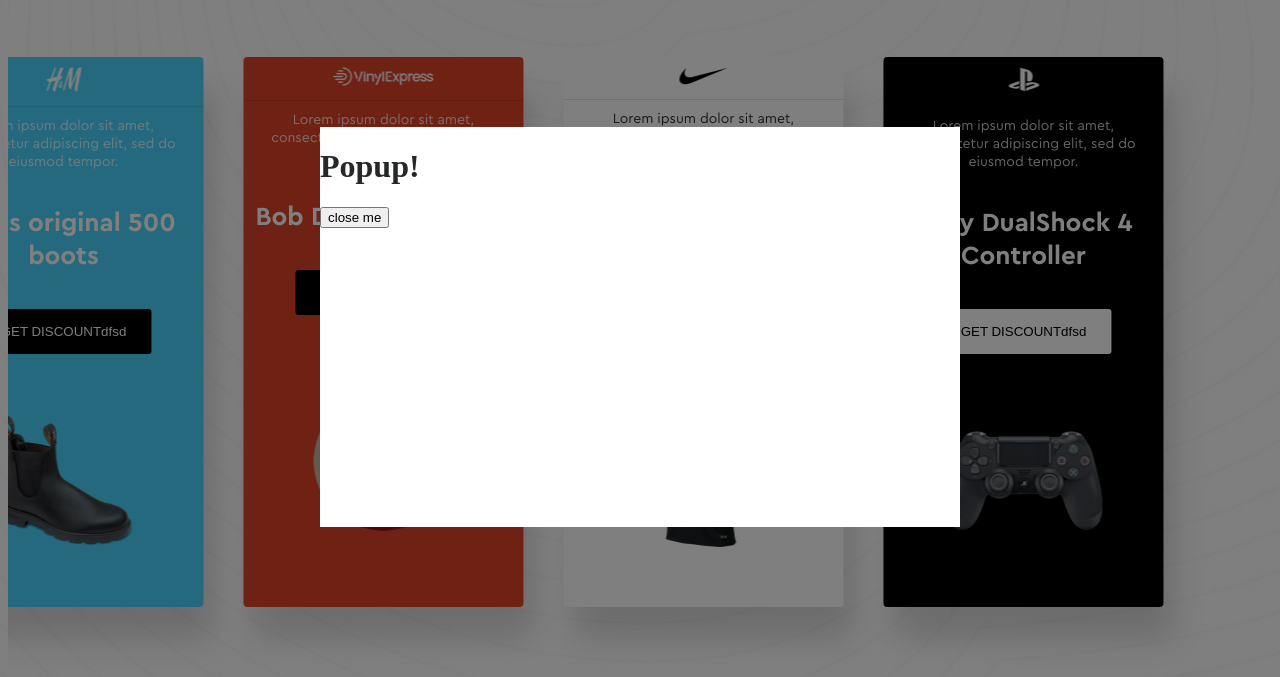
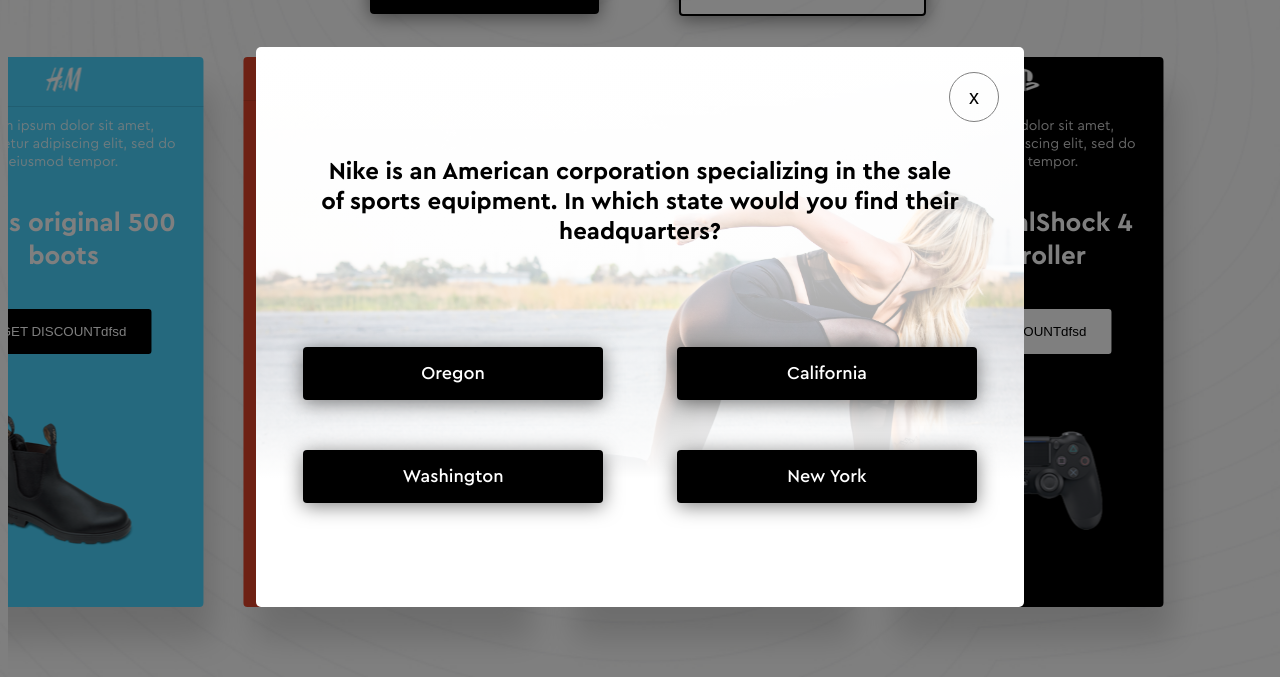
Before and after one commit to YSturkenboom/Arqade, a React app: page / in a window 1280 px wide. Both pictures are taken after a click on the element 99 px from the left and 413 px from the top of the page. Shown: the part 81-758 px from the top of the page. Built offline with nearby package versions, Linux system fonts and the light colour scheme; some packages are replaced by stand-ins of ours.

Commit message:
popup styling

```diff
--- a/app/components/Popup/index.js
+++ b/app/components/Popup/index.js
@@ -19,14 +19,21 @@
       return (
         <div className="popup">
           <div className="popup_inner">
-            <h1>Popup!</h1>
+            <h4>Nike is an American corporation specializing in the sale of sports equipment. In which state would you find their headquarters?</h4>
             {content}
             <button
               type="button"
+              className="closeButton"
               onClick={() => this.setState({ visible: false })}
             >
-              close me
+              x
             </button>
+            <div className="btnContainer">
+              <button className="answerButton">Oregon</button>
+              <button className="answerButton">California</button>
+              <button className="answerButton">Washington</button>
+              <button className="answerButton">New York</button>
+            </div>
           </div>
         </div>
       );
--- a/app/components/Popup/styles.scss
+++ b/app/components/Popup/styles.scss
@@ -11,10 +11,71 @@
 }
 .popup_inner {
   position: absolute;
-  left: 25%;
-  right: 25%;
-  top: 25%;
-  bottom: 25%;
+  left: 20%;
+  right: 20%;
+  top: 15%;
+  bottom: 15%;
   margin: auto;
   background: white;
+  padding: 10px;
+  border-radius: 5px;
+  background-image: linear-gradient(to bottom, rgba(255,255,255,1) 0%,rgba(255,255,255,0.66) 50%,rgba(255,255,255,1) 77%,rgba(255,255,255,1) 99%,rgba(255,255,255,1) 100%), url('../../assets/images/nike_bg.jpg');
+  background-size: cover;
+  background-position: center;
+
 }
+.btnContainer {
+  display: flex;
+  flex-wrap: wrap;
+  justify-content: space-around;
+}
+.closeButton {
+  position: absolute;
+  top: 25px;
+  right: 25px;
+  background: transparent;
+  border-radius: 50px;
+  width: 50px;
+  height: 50px;
+  border: 1px solid gray;
+  font-size: 20px;
+}
+h4 {
+  text-align: center;
+  margin: 50px;
+  font-family: Cera-Bold, sans-serif;
+  font-size: 24px;
+  color: #000;
+  letter-spacing: 0;
+  margin-bottom: 150px;
+  margin-top: 100px;
+}
+
+.answerButton {
+  align-self: center;
+  -webkit-animation: slide-top 0.75s cubic-bezier(0.25, 0.46, 0.45, 0.94) both;
+  animation: slide-top 0.75s cubic-bezier(0.25, 0.46, 0.45, 0.94) both;
+  flex-grow: 0;
+  flex-basis: 40%;
+  flex-shrink: 0;
+  margin-top: 50px;
+  padding: 15px 40px;
+  font-family: Cera-Medium, sans-serif;
+  font-size: 18px;
+  cursor: pointer;
+  box-shadow: 0 3px 19px 0 rgba(0, 0, 0, 0.5);
+  transition: background 0.3s, border 0.3s, color 0.3s, box-shadow 0.3s,
+    transform 0.3s, -webkit-box-shadow 0.3s, -webkit-transform 0.3s;
+  border-radius: 4px;
+  background: black;
+  color: white !important;
+  transition: 0.5s all;
+  border: none;
+
+  &:hover {
+    background: transparent;
+    color: black !important;
+    border: 2px solid black;
+    transform: translateY(-7px);
+  }
+}
```
Also changed, not shown: app/assets/images/nike_bg.jpg (added).
